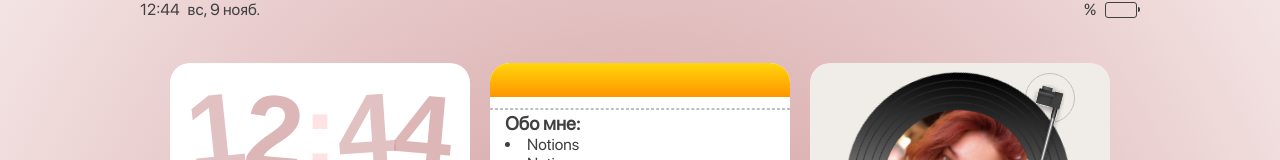
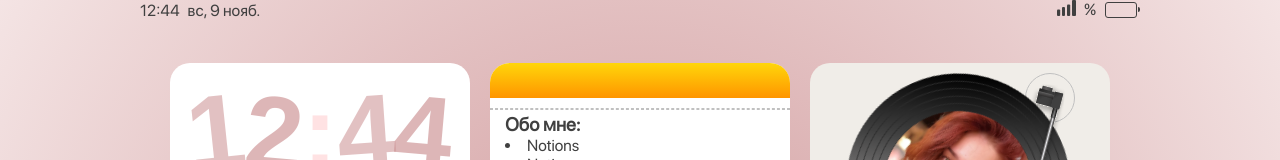
Before and after one commit to Roannovna/portfolio, a React (Vite) app: page / in a window 1280 px wide. Shown: the top 160 px of the page. Built offline with nearby package versions, Linux system fonts and the light colour scheme; a web font is replaced by a local one.

Commit message:
feat: added the network status to the status bar

```diff
--- a/src/components/status-bar/index.jsx
+++ b/src/components/status-bar/index.jsx
@@ -1,6 +1,7 @@
 import style from './status-bar.module.css'
 import { useEffect, useState } from 'react'
 import { BatteryLevel } from './battery/index.jsx'
+import { NetworkStatus } from './network/index.jsx'
 
 const formatTime = new Intl.DateTimeFormat('ru', {
   hour: 'numeric',
@@ -35,6 +36,7 @@ export function StatusBar() {
         <div className={style.status_bar__date}>{date}</div>
       </div>
       <div className={style.status_bar__right}>
+        <div className={style.status_bar__network}><NetworkStatus /></div>
         <div className={style.status_bar__battery}><BatteryLevel /></div>
       </div>
     </div>
--- /dev/null
+++ b/src/components/status-bar/network/index.jsx
@@ -0,0 +1,29 @@
+import { useState, useEffect } from 'react'
+import online from '/src/assets/online.svg'
+import offline from '/src/assets/offline.svg'
+
+export function NetworkStatus() {
+  const [isOnline, setIsOnline] = useState(navigator.onLine);
+
+  useEffect(() => {
+    const handleOnline = () => setIsOnline(true);
+    const handleOffline = () => setIsOnline(false);
+
+    window.addEventListener('online', handleOnline);
+    window.addEventListener('offline', handleOffline);
+
+    return () => {
+      window.removeEventListener('online', handleOnline);
+      window.removeEventListener('offline', handleOffline);
+    };
+  }, []);
+
+  return (
+    <div className='network_status'>
+      {isOnline ?
+        <div><img src={online} style={{height: '16px'}} alt="online" /></div> :
+        <div><img src={offline} alt="offline" /></div>
+      }
+    </div>
+  )
+}
--- a/src/components/status-bar/status-bar.module.css
+++ b/src/components/status-bar/status-bar.module.css
@@ -12,6 +12,14 @@
   display: flex;
   flex-direction: row;
   justify-content: flex-start;
-  align-items: center;
+  align-items: flex-start;
   gap: 8px;
 }
+
+.status_bar__right {
+  display: flex;
+  flex-direction: row;
+  justify-content: flex-end;
+  align-items: flex-start;
+  gap: 8px;
+}
```
Also changed, not shown: src/assets/offline.svg (added), src/assets/online.svg (added).
